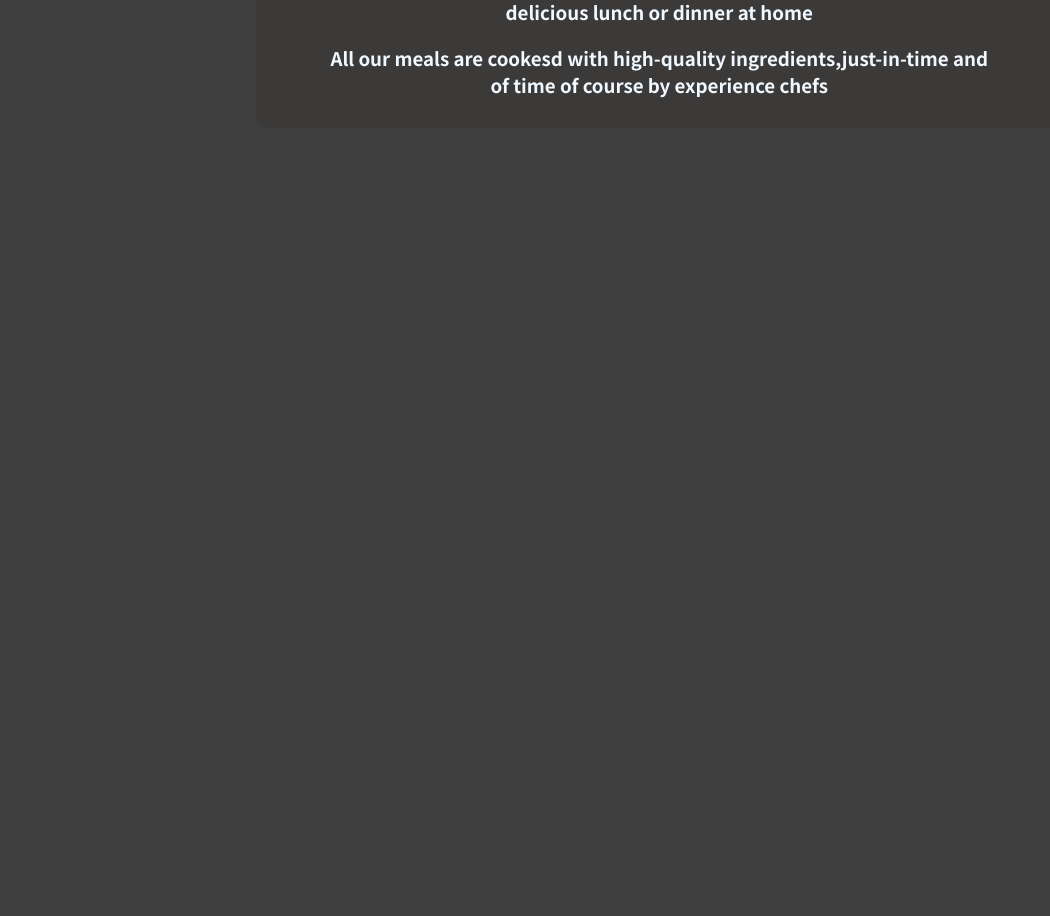
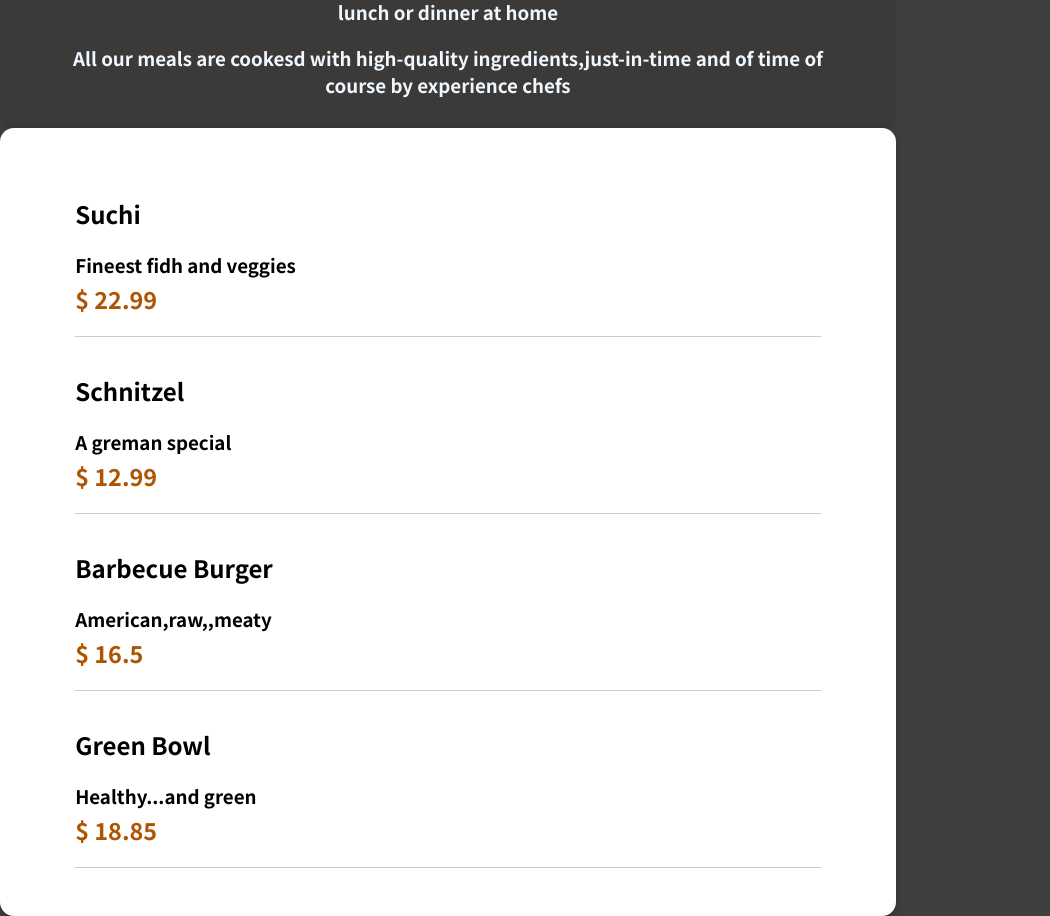
Before and after one commit to sampath11790/-restaurant-uproject, a React (Create React App) app: page / in a window 1280 px wide. Shown: the part 530-1446 px from the top of the page, without its empty margins (0-1050 px from the left). Before the commit the page ends 800 px from the top, so only its background shows below. Built offline with nearby package versions, Linux system fonts and the light colour scheme.

Commit message:
list item added

```diff
--- a/src/App.js
+++ b/src/App.js
@@ -1,11 +1,23 @@
 import React from "react";
 import Header from "./Component/Layout/Header";
 import Summary from "./Component/Summary/Summary";
+import Meals from "./Component/Meals/Meals";
+const mealsArray=[
+
+  {id:1,name:'Suchi',discription:"Fineest fidh and veggies",price:22.99},
+  {id:2,name:'Schnitzel',discription:"A greman special ",price:12.99},
+  {id:3,name:'Barbecue Burger',discription:"American,raw,,meaty",price:16.50},
+  {id:4,name:'Green Bowl',discription:"Healthy...and green ",price:18.85}
+]
 function App() {
   return (
     <React.Fragment>
       <Header></Header>
-      <Summary/>
+
+      <div>
+      <Meals meals={mealsArray}/>
+      </div>
+
     </React.Fragment>
   );
 }
--- /dev/null
+++ b/src/Component/Card/Card.js
@@ -0,0 +1,9 @@
+import React from "react"
+import classes from './Card.module.css'
+
+const Card=(props)=>{
+    return (
+        <div className={classes.card}>{props.children}</div>
+    )
+}
+export default Card
--- /dev/null
+++ b/src/Component/Card/Card.module.css
@@ -0,0 +1,7 @@
+.card{
+  padding: 1rem;
+  box-shadow: 0 2px 8px rgba(0, 0, 0, 0.25);
+  border-radius: 14px;
+  background-color: white;
+  max-width: 70%;
+}
--- a/src/Component/Layout/Header.js
+++ b/src/Component/Layout/Header.js
@@ -2,16 +2,23 @@ import {Fragment} from "react";
 import Mealsphoto from '../../assets/meals.jpg'
 import classes from './Header.module.css'
 import HeaderCartButton from "./HeaderCartButton";
+import Summary from "../Summary/Summary";
 const Header=()=>{
     return(
          <Fragment>
         <header className={classes.header}>
             <h1>Meals List</h1>
             <HeaderCartButton></HeaderCartButton>
+
         </header>
+
         <div className={classes['main-image']}>
-            <img src={Mealsphoto} alt='a table full of meals '/>
+
+            <img src={Mealsphoto} alt='a table full of meals '
+              />
+
         </div>
+        <Summary/>
         </Fragment>
     )
 }
--- /dev/null
+++ b/src/Component/Meals/Meals.js
@@ -0,0 +1,23 @@
+import React from "react";
+import classes from './Meals.module.css'
+import MealsItem from "./MealsItem";
+import Card from '../Card/Card'
+
+const Meals=(props)=>{
+    return(
+        <Card>
+        <div className={classes.meals} >
+        <ul className={classes.UI}>
+       {props.meals.map((item)=>
+       <MealsItem
+       key={item.id}
+       name={item.name}
+       discription={item.discription}
+       price={item.price}
+       ></MealsItem>)}
+       </ul>
+    </div>
+    </Card>
+    )
+}
+export default Meals
--- /dev/null
+++ b/src/Component/Meals/Meals.module.css
@@ -0,0 +1,15 @@
+.UI{
+
+    list-style: none;
+    margin: 0;
+    padding: 0;
+
+
+}
+
+.meals{
+    max-width: 60rem;
+    width: 90%;
+    margin: 2rem auto;
+    animation: meals-appear 1s ease-out forwards;
+}
--- /dev/null
+++ b/src/Component/Meals/MealsItem.js
@@ -0,0 +1,24 @@
+import React from "react";
+import classes from './MealsItem.module.css'
+
+
+
+const MealsItem=(props)=>{
+    return(
+        <div>
+            <li className={classes['li']}>
+                <div>
+                <h2>{props.name}</h2>
+                    <div>
+                    <h3>{props.discription}</h3>
+                    </div>
+                    <div className={classes['price']}>
+                    <h3>{`$ ${props.price}`}</h3>
+                    </div>
+                </div>
+
+            </li>
+        </div>
+    )
+}
+export default MealsItem
--- /dev/null
+++ b/src/Component/Meals/MealsItem.module.css
@@ -0,0 +1,19 @@
+.li{
+    display: flex;
+    justify-content: space-between;
+    margin: 1rem;
+    padding-bottom: 1rem;
+    border-bottom: 1px solid #ccc;
+
+
+
+}
+.price{
+  margin-top: 0.25rem;
+  font-weight: bold;
+  color: #ad5502;
+  font-size: 1.25rem;
+}
+.li h3{
+    margin: 0 0 0.25rem 0;
+}
--- a/src/Component/Summary/Summary.module.css
+++ b/src/Component/Summary/Summary.module.css
@@ -1,17 +1,14 @@
 .summary-box{
     background-color: rgb(60, 57, 57);
     color: aliceblue;
-    max-width: 100%;
+    max-width: 70%;
 
 
-    width: auto;
     border-radius: 10px;
     padding: 0.75rem 4rem;
 
-    left: 20%;
-    right: 17%;
+
     text-align: center;
-    position: fixed;
 
 }
 .summary-head.h1{
```
Also changed, not shown: 1 other file (tests, documents, lock files or other folders).
